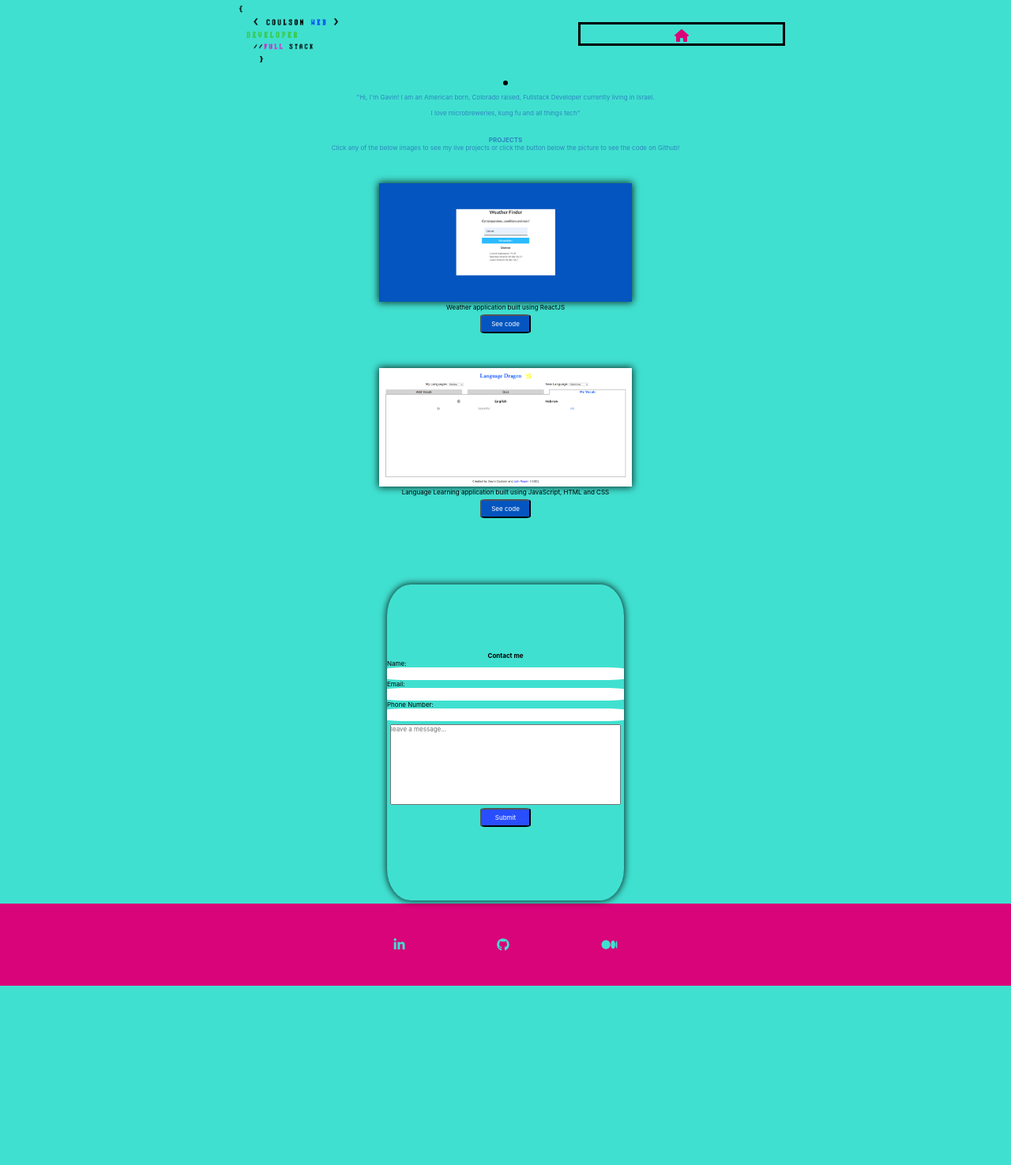
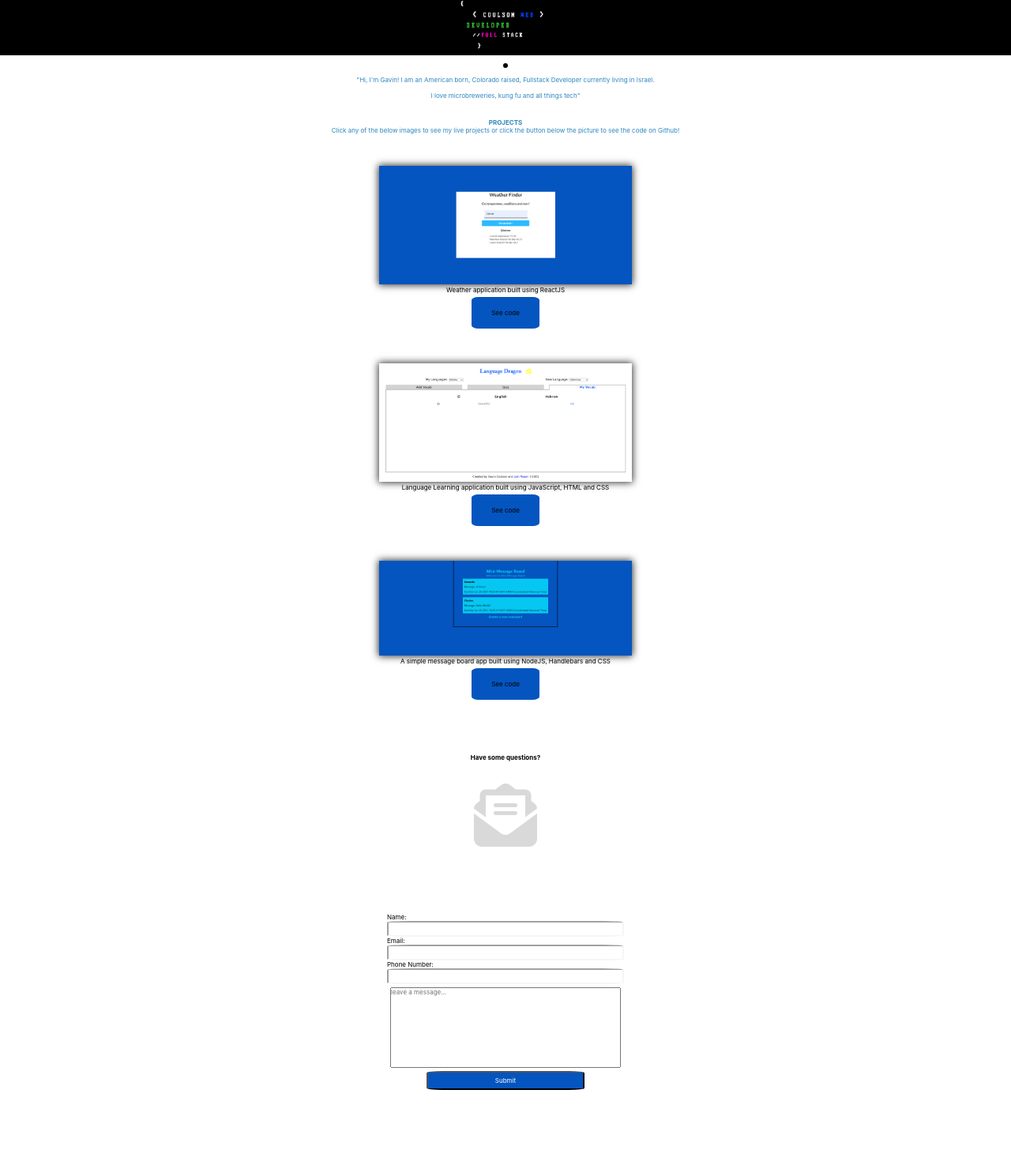
Before and after one commit to JetimLee/actual_portfolio, a website: page front-end/index.html in a window 1280 px wide. Shown: the part 7-1482 px from the top of the page at 79% size. Before the commit the page ends 1255 px from the top, so only its background shows below. Drawn offline with Linux system fonts and the light colour scheme; no server answers.

Commit message:
updated some stuff

```diff
--- a/front-end/index.html
+++ b/front-end/index.html
@@ -15,16 +15,9 @@
     <header>
       <img
         class="logo"
-        src="images/nobackgroundMyLogo.png"
+        src="images/mylogowhitelettering.png"
         alt="coulson web logo"
       />
-      <nav>
-        <ul>
-          <li>
-            <a href="index.html"><i class="fas fa-home fa-2x"></i></a>
-          </li>
-        </ul>
-      </nav>
     </header>
     <div class="profileContainer">
       <div class="avatarContainer"><img id="myImg" src="" alt="" /></div>
@@ -56,7 +49,13 @@
           <p class="blackText">Weather application built using ReactJS</p>
 
           <div class="buttonContainer">
-            <button class="codeBtn">See code</button>
+            <a
+              class="fcc-btn"
+              href="https://github.com/JetimLee/DI_Bootcamp/tree/main/Week-10-React-And-More/Weather-Application/weather-app"
+              target="_blank"
+            >
+              See code</a
+            >
           </div>
         </div>
         <div class="projectActual">
@@ -72,14 +71,46 @@
             Language Learning application built using JavaScript, HTML and CSS
           </p>
           <div class="buttonContainer">
-            <button class="codeBtn">See code</button>
+            <a
+              class="fcc-btn"
+              href="https://github.com/JetimLee/Language_Application_Hackathon"
+              target="_blank"
+            >
+              See code</a
+            >
           </div>
+        </div>
+        <div class="projectActual">
+          <a
+            target="_blank"
+            href="https://the-odin-project-mini-message.herokuapp.com/"
+            ><img
+              class="project"
+              src="images/message-board.png"
+              alt="weather application built in react"
+          /></a>
+          <p class="blackText">A simple message board app built using NodeJS, Handlebars and CSS</p>
+
+          <div class="buttonContainer">
+            <a
+              class="fcc-btn"
+              href="https://github.com/JetimLee/DI_Bootcamp/tree/main/The-Odin-Project-min-message"
+              target="_blank"
+            >
+              See code</a
+            >
           </div>
       </div>
     </section>
+    <div class=>
+      <div class="headerContainer">        <h1 class="blackText">Have some questions?</h1>
+      </div>
+
       <div class="formContainer">
+        <div>
+          <i id="mailIcon" class="fas fa-envelope-open-text fa-10x"></i>
+        </div>
         <form id="myForm" method="POST" action="/formData">
-        <h1 class="blackText">Contact me</h1>
           <label for="name">Name: </label>
           <input id="name" type="text" name="name" required />
           <label for="email">Email: </label>
@@ -98,24 +129,28 @@
           </button>
         </form>
       </div>
+    </div>
     <footer>
       <div class="socialContainer">
+        <div>
+          <h1>Follow me!</h1>
+        </div>
         <ul>
           <li>
             <a
               target="_blank"
               href="https://www.linkedin.com/in/gavin-coulson-0bb4a91a2/"
-              ><i class="fab fa-linkedin-in fa-2x"></i>
+              ><i class="fab fa-linkedin-in fa-2x social-icon"></i>
             </a>
           </li>
           <li>
             <a target="_blank" href="https://github.com/JetimLee"
-              ><i class="fab fa-github fa-2x"></i>
+              ><i class="fab fa-github fa-2x social-icon"></i>
             </a>
           </li>
           <li>
             <a target="_blank" href="https://coulsonweb0.medium.com/"
-              ><i class="fab fa-medium fa-2x"></i>
+              ><i class="fab fa-medium fa-2x social-icon"></i>
             </a>
           </li>
         </ul>
--- a/front-end/styles.css
+++ b/front-end/styles.css
@@ -5,7 +5,7 @@
     Ubuntu, Cantarell, "Open Sans", "Helvetica Neue", sans-serif;
 }
 body {
-  background-color: #40e0d0;
+  background-color: white;
 }
 a {
   color: black;
@@ -24,6 +24,7 @@ nav:hover {
 }
 /* begin header stuff */
 header {
+  background: black;
   display: flex;
   justify-content: space-evenly;
   align-items: center;
@@ -32,7 +33,7 @@ header {
   width: 20rem;
 }
 .fa-home {
-  color: #d90479;
+  color: #00c8dc;
 }
 
 .profileContainer {
@@ -93,35 +94,33 @@ section {
   padding-bottom: 5rem;
 }
 
-.codeBtn {
-  width: 8rem;
-  height: 3rem;
-  margin: 0.5rem;
-  border-radius: 10%;
-  background-color: #0455bf;
-}
-
 .formContainer {
   display: flex;
-  justify-content: center;
-  margin-top: 5rem;
+  align-items: center;
+  justify-content: space-evenly;
+  margin-bottom: 5rem;
 }
-
+.headerContainer {
+  padding: 3rem;
+}
 form {
   display: flex;
   justify-content: center;
   flex-direction: column;
   width: 400px;
-  -webkit-box-shadow: 0px 0px 9px 1px rgba(0, 0, 0, 0.8);
-  box-shadow: 0px 0px 9px 1px rgba(0, 0, 0, 0.8);
+
   border-radius: 10%;
+  background-color: white;
+}
+#mailIcon {
+  color: #d9d9d9;
 }
 input {
   padding: 0.5rem;
   height: 1rem;
   border-radius: 10%;
-  border: none;
   transition: all 1s ease;
+  border-color: whitesmoke;
 }
 input:focus {
   outline: none;
@@ -151,9 +150,22 @@ button:hover {
   color: black;
   cursor: pointer;
 }
+.fcc-btn {
+  background-color: #0455bf;
+  color: black;
+  padding: 15px 25px;
+  text-decoration: none;
+  transition: all 1s ease;
+  margin: 0.5rem;
+  border-radius: 10%;
+}
+.fcc-btn:hover {
+  color: white;
+}
+
 #submitBtn {
-  background-color: #284eff;
-  width: 8rem;
+  background-color: #0455bf;
+  width: 200px;
   height: 3rem;
   border-radius: 10%;
   margin-bottom: 1rem;
@@ -164,7 +176,7 @@ button:hover {
 footer {
   margin-top: 0.5rem;
   padding: 5rem;
-  background-color: #298f85;
+  background-color: #d9d9d9;
   display: flex;
   justify-content: center;
 }
@@ -178,28 +190,53 @@ a:visited {
   text-decoration: none;
 }
 i {
-  color: #40e0d0;
+  color: black;
   transition: all 1s ease;
   margin-top: 0.5rem;
 }
-i:hover {
-  color: white;
-}
+
 .socialContainer {
   width: 400px;
   height: 3rem;
+  display: flex;
+  flex-direction: column;
+  justify-content: center;
 }
+.social-icon {
+  transition: all 800ms ease;
+}
+.social-icon:hover {
+  color: white;
+}
+
 @media only screen and (device-width: 375px) and (device-height: 812px) and (-webkit-device-pixel-ratio: 3) {
   .project {
-    width: 23rem;
-    height: auto;
+    width: 250px;
     justify-self: center;
+    align-self: center;
+    margin-left: 70px;
+  }
+  .formContainer {
+    display: flex;
+    flex-direction: column;
+  }
+  form {
+    width: 300px;
+  }
+  .myProjects {
+    display: flex;
+    justify-content: center;
+    flex-direction: column;
   }
 }
 
 @media only screen and (device-width: 414px) and (device-height: 736px) and (-webkit-device-pixel-ratio: 3) {
   .project {
     width: 25rem;
+  }
+  .formContainer {
+    display: flex;
+    flex-direction: column;
   }
 }
 
@@ -218,11 +255,19 @@ i:hover {
     display: flex;
     justify-content: center;
   }
+  .formContainer {
+    display: flex;
+    flex-direction: column;
+  }
 }
 
 @media only screen and (device-width: 414px) and (device-height: 736px) and (-webkit-device-pixel-ratio: 3) {
   * {
     font-size: 1rem;
+  }
+  .formContainer {
+    display: flex;
+    flex-direction: column;
   }
 }
 
--- a/server.js
+++ b/server.js
@@ -19,7 +19,7 @@ app.get("*", function (req, res) {
 });
 
 app.use(express.json());
-app.use(express.urlencoded());
+app.use(express.urlencoded({ extended: false }));
 app.use(cors());
 
 //with heroku you have to pass in the actual email and password
```
Also changed, not shown: front-end/Success.html (+1 -1 lines), front-end/index.js (+22 -0 lines), front-end/images/message-board.png (added), front-end/images/mylogowhitelettering.png (added). Lines whose indentation alone changed are shown as unchanged.
